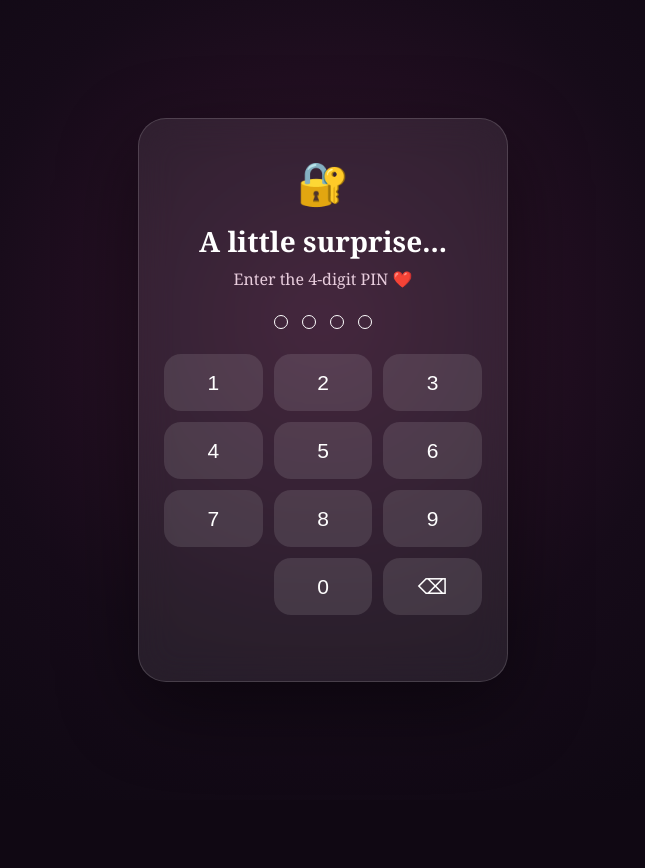
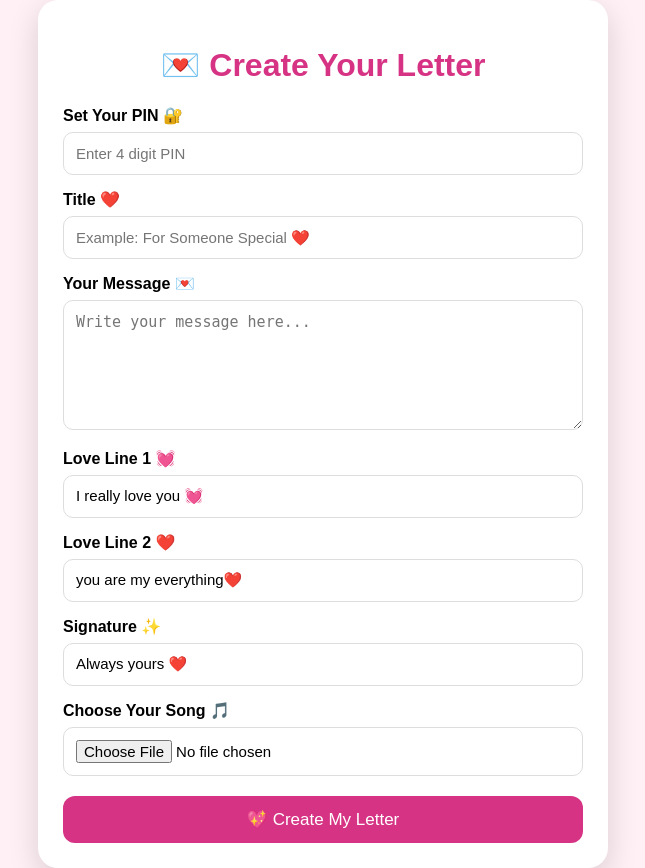
Before and after one commit to sukhalalaravata812-cell/lotus-letter, a Flask app: page / in a window 1280 px wide. Shown: the whole page, without its empty margins (317-962 px from the left). Before the commit the page ends 682 px from the top, so only its background shows below. Run offline with Flask 3, Linux system fonts and the light colour scheme; some libraries are stand-ins or nearby versions.

Commit message:
Add custom song upload with Cloudinary

```diff
--- a/app.py
+++ b/app.py
@@ -1,257 +1,353 @@
+from flask import Flask, render_template, request, jsonify
+from flask_sqlalchemy import SQLAlchemy
 import os
 import secrets
-
-from flask import Flask, render_template, request, jsonify
-from flask_sqlalchemy import SQLAlchemy
-
+import cloudinary
+import cloudinary.uploader
 
 app = Flask(__name__)
 
+# =========================
+# CLOUDINARY
+# =========================
 
-# ================= DATABASE =================
+cloudinary.config(
+    cloud_name=os.environ.get("CLOUDINARY_CLOUD_NAME"),
+    api_key=os.environ.get("CLOUDINARY_API_KEY"),
+    api_secret=os.environ.get("CLOUDINARY_API_SECRET"),
+    secure=True
+)
+
+# =========================
+# DATABASE
+# =========================
 
 database_url = os.environ.get("DATABASE_URL")
 
-if database_url and database_url.startswith("postgres://"):
-    database_url = database_url.replace(
-        "postgres://",
-        "postgresql+psycopg2://",
-        1
-    )
+if database_url:
+    if database_url.startswith("postgres://"):
+        database_url = database_url.replace(
+            "postgres://", "postgresql+psycopg2://", 1
+        )
+    elif database_url.startswith("postgresql://"):
+        database_url = database_url.replace(
+            "postgresql://", "postgresql+psycopg2://", 1
+        )
 
-elif database_url and database_url.startswith("postgresql://"):
-    database_url = database_url.replace(
-        "postgresql://",
-        "postgresql+psycopg2://",
-        1
-    )
+    app.config["SQLALCHEMY_DATABASE_URI"] = database_url
+else:
+    app.config["SQLALCHEMY_DATABASE_URI"] = "sqlite:///letters.db"
 
-
-app.config["SQLALCHEMY_DATABASE_URI"] = database_url
 app.config["SQLALCHEMY_TRACK_MODIFICATIONS"] = False
 
 db = SQLAlchemy(app)
 
 
-# ================= LETTER TABLE =================
+# =========================
+# LETTER MODEL
+# =========================
 
 class Letter(db.Model):
+    id = db.Column(db.Integer, primary_key=True)
 
-    id = db.Column(
-        db.Integer,
-        primary_key=True
+    slug = db.Column(db.String(20), unique=True, nullable=False)
+
+    pin = db.Column(db.String(4), nullable=False)
+
+    title = db.Column(db.Text, nullable=False)
+
+    message = db.Column(db.Text, nullable=False)
+
+    love_line_1 = db.Column(
+        db.Text,
+        nullable=False,
+        default="I really love you 💓"
     )
 
-    slug = db.Column(
-        db.String(20),
-        unique=True,
-        nullable=False
+    love_line_2 = db.Column(
+        db.Text,
+        nullable=False,
+        default="you are my everything❤️"
     )
 
-    pin = db.Column(
-        db.String(4),
-        nullable=False
+    signature = db.Column(
+        db.Text,
+        nullable=False,
+        default="Always yours ❤️"
     )
 
-    title = db.Column(
+    song_url = db.Column(
         db.Text,
-        nullable=False
-    )
-
-    message = db.Column(
-        db.Text,
-        nullable=False
+        nullable=True
     )
 
 
-# ================= CREATE TABLE =================
+# =========================
+# DATABASE SETUP + MIGRATION
+# =========================
 
 with app.app_context():
+
     db.create_all()
 
+    try:
+        db.session.execute(db.text("""
+            ALTER TABLE letter
+            ADD COLUMN IF NOT EXISTS love_line_1
+            TEXT DEFAULT 'I really love you 💓'
+        """))
 
-# ================= HOME =================
+        db.session.execute(db.text("""
+            ALTER TABLE letter
+            ADD COLUMN IF NOT EXISTS love_line_2
+            TEXT DEFAULT 'you are my everything❤️'
+        """))
+
+        db.session.execute(db.text("""
+            ALTER TABLE letter
+            ADD COLUMN IF NOT EXISTS signature
+            TEXT DEFAULT 'Always yours ❤️'
+        """))
+
+        db.session.execute(db.text("""
+            ALTER TABLE letter
+            ADD COLUMN IF NOT EXISTS song_url
+            TEXT
+        """))
+
+        db.session.commit()
+
+    except Exception as e:
+        db.session.rollback()
+        print("Database migration error:", e)
+
+
+# =========================
+# HOME
+# =========================
 
 @app.route("/")
 def home():
-
-    return render_template(
-        "index.html"
-    )
+    return render_template("create.html")
 
 
-# ================= CREATE PAGE =================
+# =========================
+# CREATE PAGE
+# =========================
 
 @app.route("/create")
-def create():
-
-    return render_template(
-        "create.html"
-    )
+def create_page():
+    return render_template("create.html")
 
 
-# ================= CREATE LETTER =================
+# =========================
+# CREATE LETTER API
+# =========================
 
-@app.post("/api/create")
+@app.route("/api/create", methods=["POST"])
 def create_letter():
 
-    data = request.get_json(
-        silent=True
-    ) or {}
+    pin = str(request.form.get("pin", "")).strip()
+    title = str(request.form.get("title", "")).strip()
+    message = str(request.form.get("message", "")).strip()
 
-    pin = data.get(
-        "pin",
-        ""
+    love_line_1 = str(
+        request.form.get(
+            "love_line_1",
+            "I really love you 💓"
+        )
     ).strip()
 
-    title = data.get(
-        "title",
-        ""
+    love_line_2 = str(
+        request.form.get(
+            "love_line_2",
+            "you are my everything❤️"
+        )
     ).strip()
 
-    message = data.get(
-        "message",
-        ""
+    signature = str(
+        request.form.get(
+            "signature",
+            "Always yours ❤️"
+        )
     ).strip()
 
+    # =========================
+    # VALIDATION
+    # =========================
 
-    # Check PIN
-
-    if len(pin) != 4 or not pin.isdigit():
-
+    if not pin.isdigit() or len(pin) != 4:
         return jsonify({
             "ok": False,
             "error": "PIN must be exactly 4 digits."
         }), 400
 
-
-    # Check title/message
-
-    if not title or not message:
-
+    if not title:
         return jsonify({
             "ok": False,
-            "error": "Title and message are required."
+            "error": "Please enter a title."
         }), 400
 
+    if not message:
+        return jsonify({
+            "ok": False,
+            "error": "Please enter a message."
+        }), 400
 
-    # Generate unique link
+    # =========================
+    # SONG UPLOAD
+    # =========================
 
-    slug = secrets.token_urlsafe(
-        6
-    ).replace(
-        "-",
-        ""
-    ).replace(
-        "_",
-        ""
-    )[:8]
+    song_url = None
 
+    song = request.files.get("song")
 
-    # Create letter
+    if song and song.filename:
+        print("SONG RECEIVED:", song.filename)
 
-    letter = Letter(
+        try:
 
+            upload_result = cloudinary.uploader.upload(
+                song,
+                resource_type="video",
+                folder="lotus-letter/songs"
+            )
+
+            song_url = upload_result.get("secure_url")
+
+        except Exception as e:
+
+            print("Cloudinary upload error:", e)
+
+            return jsonify({
+                "ok": False,
+                "error": "Song upload failed. Please try again."
+            }), 500
+
+    # =========================
+    # UNIQUE SLUG
+    # =========================
+
+    while True:
+
+        slug = secrets.token_urlsafe(6)
+
+        slug = slug.replace("-", "").replace("_", "")[:8]
+
+        if not Letter.query.filter_by(slug=slug).first():
+            break
+
+    # =========================
+    # CREATE LETTER
+    # =========================
+
+    new_letter = Letter(
         slug=slug,
-
         pin=pin,
-
         title=title,
-
-        message=message
-
+        message=message,
+        love_line_1=love_line_1 or "I really love you 💓",
+        love_line_2=love_line_2 or "you are my everything❤️",
+        signature=signature or "Always yours ❤️",
+        song_url=song_url
     )
 
-
-    db.session.add(
-        letter
-    )
-
+    db.session.add(new_letter)
     db.session.commit()
 
-
     return jsonify({
-
         "ok": True,
-
         "slug": slug,
-
-        "url": f"/l/{slug}"
-
+        "url": f"/l/{slug}",
+        "preview_url": f"/preview/{slug}"
     })
 
 
-# ================= LETTER PAGE =================
+# =========================
+# LETTER PAGE
+# =========================
 
 @app.route("/l/<slug>")
 def letter_page(slug):
 
-    letter = Letter.query.filter_by(
-        slug=slug
-    ).first()
-
+    letter = Letter.query.filter_by(slug=slug).first()
 
     if not letter:
-
         return "Letter not found ❤️", 404
-
 
     return render_template(
         "index.html",
-        letter_slug=slug
+        letter=letter,
+        preview=False
     )
 
 
-# ================= VERIFY PIN =================
+# =========================
+# PREVIEW PAGE
+# =========================
 
-@app.post("/api/verify/<slug>")
+@app.route("/preview/<slug>")
+def preview_letter(slug):
+
+    letter = Letter.query.filter_by(slug=slug).first()
+
+    if not letter:
+        return "Letter not found ❤️", 404
+
+    return render_template(
+        "index.html",
+        letter=letter,
+        preview=True
+    )
+
+
+# =========================
+# VERIFY PIN
+# =========================
+
+@app.route("/api/verify/<slug>", methods=["POST"])
 def verify_pin(slug):
 
-    data = request.get_json(
-        silent=True
-    ) or {}
-
-
-    letter = Letter.query.filter_by(
-        slug=slug
-    ).first()
-
+    letter = Letter.query.filter_by(slug=slug).first()
 
     if not letter:
+        return jsonify({
+            "ok": False,
+            "error": "Letter not found."
+        }), 404
+
+    data = request.get_json()
+
+    entered_pin = str(
+        data.get("pin", "")
+    ).strip()
+
+    if entered_pin == letter.pin:
 
         return jsonify({
-            "ok": False
-        }), 404
-
-
-    if data.get("pin") == letter.pin:
-
-        return jsonify({
-
             "ok": True,
-
             "title": letter.title,
-
-            "message": letter.message
-
+            "message": letter.message,
+            "love_line_1": letter.love_line_1,
+            "love_line_2": letter.love_line_2,
+            "signature": letter.signature,
+            "song_url": letter.song_url
         })
 
-
     return jsonify({
-        "ok": False
+        "ok": False,
+        "error": "Wrong PIN."
     })
 
 
-# ================= RUN =================
+# =========================
+# RUN
+# =========================
 
 if __name__ == "__main__":
 
     app.run(
-
         host="0.0.0.0",
-
         port=5000,
-
         debug=True
-
     )
--- a/requirements.txt
+++ b/requirements.txt
@@ -2,3 +2,4 @@ Flask
 gunicorn
 Flask-SQLAlchemy
 psycopg2-binary
+cloudinary
--- a/static/script.js
+++ b/static/script.js
@@ -8,7 +8,9 @@ const error = document.getElementById("error");
 let pin = "";
 
 
-/* ================= PIN DOTS ================= */
+// =========================
+// UPDATE PIN DOTS
+// =========================
 
 function updateDots() {
 
@@ -25,21 +27,29 @@ function updateDots() {
 }
 
 
-/* ================= CHECK PIN ================= */
+// =========================
+// CHECK PIN
+// =========================
 
 async function checkPin() {
 
     try {
 
-        const slug = window.location.pathname.split("/")[2];
+        const slug =
+            window.location.pathname.split("/")[2];
 
         if (!slug) {
-            error.textContent = "Invalid letter link ❤️";
+
+            error.textContent =
+                "Invalid letter link ❤️";
+
             return;
         }
 
-        const response = await fetch(`/api/verify/${slug}`, {
 
+        const response = await fetch(
+            `/api/verify/${slug}`,
+            {
                 method: "POST",
 
                 headers: {
@@ -49,42 +59,87 @@ async function checkPin() {
                 body: JSON.stringify({
                     pin: pin
                 })
+            }
+        );
 
-        });
 
-        const result = await response.json();
+        const result =
+            await response.json();
 
 
         if (result.ok) {
 
-            // Load custom letter content
-            document.getElementById("customTitle").textContent =
-                result.title;
+            // =========================
+            // CUSTOM CONTENT
+            // =========================
 
-            document.getElementById("customMessage").textContent =
-                result.message;
+            document.getElementById(
+                "customTitle"
+            ).textContent = result.title;
 
 
-            /* PIN screen hide */
+            document.getElementById(
+                "customMessage"
+            ).textContent = result.message;
+
+
+            document.getElementById(
+                "loveLine1"
+            ).textContent =
+                result.love_line_1;
+
+
+            document.getElementById(
+                "loveLine2"
+            ).textContent =
+                result.love_line_2;
+
+
+            document.getElementById(
+                "signature"
+            ).textContent =
+                result.signature;
+
+
+            // =========================
+            // CUSTOM SONG
+            // =========================
+
+            if (result.song_url) {
+
+                const songSource =
+                    song.querySelector("source");
+
+                songSource.src =
+                    result.song_url;
+
+                song.load();
+
+            }
+
+
+            // =========================
+            // SHOW FLOWER ANIMATION
+            // =========================
 
             lockScreen.classList.remove("active");
-
-
-            /* Lotus screen show */
 
             flowerScreen.classList.add("active");
 
 
-            /*
-                Lotus animation ke baad
-                letter screen open hoga.
-            */
+            // =========================
+            // SHOW LETTER
+            // =========================
 
             setTimeout(() => {
 
-                flowerScreen.classList.remove("active");
+                flowerScreen.classList.remove(
+                    "active"
+                );
 
-                letterScreen.classList.add("active");
+                letterScreen.classList.add(
+                    "active"
+                );
 
             }, 7200);
 
@@ -100,6 +155,7 @@ async function checkPin() {
 
         }
 
+
     } catch (errorObject) {
 
         console.error(errorObject);
@@ -112,13 +168,19 @@ async function checkPin() {
 }
 
 
-/* ================= NUMBER BUTTONS ================= */
+// =========================
+// KEYPAD
+// =========================
 
 document
-    .querySelectorAll(".keypad button[data-key]")
+    .querySelectorAll(
+        ".keypad button[data-key]"
+    )
     .forEach(button => {
 
-        button.addEventListener("click", () => {
+        button.addEventListener(
+            "click",
+            () => {
 
                 if (pin.length >= 4) {
                     return;
@@ -129,27 +191,23 @@ document
                 updateDots();
 
 
-            /*
-                4 digits complete hone par
-                automatically PIN check hoga.
-            */
-
                 if (pin.length === 4) {
 
                     setTimeout(() => {
-
                         checkPin();
-
                     }, 180);
 
                 }
 
-        });
+            }
+        );
 
     });
 
 
-/* ================= BACKSPACE ================= */
+// =========================
+// BACKSPACE
+// =========================
 
 document
     .getElementById("backspace")
@@ -164,7 +222,9 @@ document
     });
 
 
-/* ================= MUSIC ================= */
+// =========================
+// MUSIC
+// =========================
 
 const musicButton =
     document.getElementById("musicBtn");
@@ -173,7 +233,9 @@ const song =
     document.getElementById("song");
 
 
-musicButton.addEventListener("click", async () => {
+musicButton.addEventListener(
+    "click",
+    async () => {
 
         try {
 
@@ -193,11 +255,14 @@ musicButton.addEventListener("click", async () => {
 
             }
 
-    } catch {
+        } catch (errorObject) {
+
+            console.error(errorObject);
 
             musicButton.textContent =
-            "Add your MP3 in static folder";
+                "🎵 Song could not play";
 
         }
 
-});
+    }
+);
--- a/static/style.css
+++ b/static/style.css
@@ -17,7 +17,7 @@ body {
             #07050c 100%
         );
 
-    color: white;
+    color: rgb(155, 6, 6);
 }
 
 
@@ -52,7 +52,7 @@ body {
 
     border-radius: 28px;
 
-    background: rgba(255, 255, 255, 0.08);
+    background: rgba(169, 11, 11, 0.08);
 
     border: 1px solid rgba(255, 255, 255, 0.15);
 
@@ -207,7 +207,7 @@ body {
 
     position: absolute;
 
-    top: 12%;
+    top: 15%;
 
     color: #e7c5dc;
 
@@ -784,3 +784,10 @@ body {
         font-size: 25px;
     }
 }
+/* =========================
+   PREVIEW MODE
+   ========================= */
+
+.preview-hidden {
+    display: none !important;
+}
--- a/templates/create.html
+++ b/templates/create.html
@@ -1,11 +1,10 @@
 <!DOCTYPE html>
 <html lang="en">
-
 <head>
     <meta charset="UTF-8">
     <meta name="viewport" content="width=device-width, initial-scale=1.0">
 
-    <title>Create Your Letter</title>
+    <title>Create Your Letter 💌</title>
 
     <style>
         body {
@@ -21,7 +20,7 @@
         .box {
             background: white;
             width: 90%;
-            max-width: 500px;
+            max-width: 520px;
             padding: 25px;
             border-radius: 20px;
             box-shadow: 0 10px 30px rgba(0,0,0,0.15);
@@ -50,8 +49,12 @@
         }
 
         textarea {
-            height: 150px;
+            height: 130px;
             resize: vertical;
+        }
+
+        input[type="file"] {
+            background: #fff;
         }
 
         button {
@@ -86,7 +89,10 @@
 
         #copyBtn {
             background: #6f42c1;
-            margin-top: 10px;
+        }
+
+        #previewBtn {
+            background: #198754;
         }
     </style>
 </head>
@@ -97,8 +103,7 @@
 
     <h1>💌 Create Your Letter</h1>
 
-    <label>Set Your PIN</label>
-
+    <label>Set Your PIN 🔐</label>
     <input
         type="password"
         id="pin"
@@ -107,23 +112,41 @@
         placeholder="Enter 4 digit PIN"
     >
 
-    <label>Title</label>
-
+    <label>Title ❤️</label>
     <input
         type="text"
         id="title"
         placeholder="Example: For Someone Special ❤️"
     >
 
-    <label>Your Message</label>
-
+    <label>Your Message 💌</label>
     <textarea
         id="message"
         placeholder="Write your message here..."
     ></textarea>
 
+    <label>Love Line 1 💓</label>
+    <input
+        type="text"
+        id="love_line_1"
+        value="I really love you 💓"
+    >
+
+    <label>Love Line 2 ❤️</label>
+    <input
+        type="text"
+        id="love_line_2"
+        value="you are my everything❤️"
+    >
+
+    <label>Signature ✨</label>
+    <input
+        type="text"
+        id="signature"
+        value="Always yours ❤️"
+    >
+
     <label>Choose Your Song 🎵</label>
-
     <input
         type="file"
         id="songFile"
@@ -134,15 +157,22 @@
         💖 Create My Letter
     </button>
 
-
     <div id="linkBox">
 
-        <strong>🎉 Your unique letter link:</strong>
+        <strong>🎉 Your letter has been created!</strong>
+
+        <p>
+            🔗 Your unique letter link:
+        </p>
 
         <p id="letterLink"></p>
 
         <button id="copyBtn" onclick="copyLink()">
             📋 Copy Link
+        </button>
+
+        <button id="previewBtn" onclick="previewLetter()">
+            👀 Preview Your Letter
         </button>
 
     </div>
@@ -153,6 +183,7 @@
 <script>
 
 let generatedLink = "";
+let previewLink = "";
 
 
 async function createLetter() {
@@ -166,6 +197,18 @@ async function createLetter() {
     const message =
         document.getElementById("message").value.trim();
 
+    const loveLine1 =
+        document.getElementById("love_line_1").value.trim();
+
+    const loveLine2 =
+        document.getElementById("love_line_2").value.trim();
+
+    const signature =
+        document.getElementById("signature").value.trim();
+
+    const songFile =
+        document.getElementById("songFile").files[0];
+
 
     if (pin.length !== 4 || !/^\d{4}$/.test(pin)) {
 
@@ -177,10 +220,29 @@ async function createLetter() {
 
     if (!title || !message) {
 
-        alert("Please fill all fields.");
+        alert("Please fill Title and Message.");
 
         return;
     }
+
+
+    if (!songFile) {
+
+        alert("Please choose a song 🎵");
+
+        return;
+    }
+
+
+    const formData = new FormData();
+
+    formData.append("pin", pin);
+    formData.append("title", title);
+    formData.append("message", message);
+    formData.append("love_line_1", loveLine1);
+    formData.append("love_line_2", loveLine2);
+    formData.append("signature", signature);
+    formData.append("song", songFile);
 
 
     try {
@@ -189,19 +251,7 @@ async function createLetter() {
 
             method: "POST",
 
-            headers: {
-                "Content-Type": "application/json"
-            },
-
-            body: JSON.stringify({
-
-                pin: pin,
-
-                title: title,
-
-                message: message
-
-            })
+            body: formData
 
         });
 
@@ -214,6 +264,9 @@ async function createLetter() {
             generatedLink =
                 window.location.origin + result.url;
 
+            previewLink =
+                window.location.origin + result.preview_url;
+
 
             document.getElementById("letterLink").textContent =
                 generatedLink;
@@ -224,10 +277,6 @@ async function createLetter() {
 
 
             alert("Your letter has been created! ❤️");
-            setTimeout(() => {
-    window.location.href = generatedLink;
-}, 1000);
-
 
         } else {
 
@@ -235,8 +284,8 @@ async function createLetter() {
                 result.error ||
                 "Something went wrong."
             );
+        }
 
-        }
 
     } catch (error) {
 
@@ -245,27 +294,23 @@ async function createLetter() {
         alert(
             "Server error. Please try again."
         );
-
     }
-
 }
 
 
 function copyLink() {
 
-    if (!generatedLink) {
-        return;
-    }
+    if (!generatedLink) return;
 
 
-    navigator.clipboard.writeText(
-        generatedLink
-    )
+    navigator.clipboard.writeText(generatedLink)
+
         .then(() => {
 
             alert("Link copied! ❤️");
 
         })
+
         .catch(() => {
 
             alert(
@@ -273,11 +318,20 @@ function copyLink() {
             );
 
         });
+}
 
+
+function previewLetter() {
+
+    if (!previewLink) return;
+
+    window.open(
+        previewLink,
+        "_blank"
+    );
 }
 
 </script>
 
 </body>
-
 </html>
--- a/templates/index.html
+++ b/templates/index.html
@@ -14,7 +14,8 @@
 
     <!-- ================= PIN SCREEN ================= -->
 
-    <section id="lockScreen" class="screen active">
+    <section id="lockScreen"
+             class="screen {% if preview %}preview-hidden{% else %}active{% endif %}">
 
         <div class="lock-card">
 
@@ -108,7 +109,8 @@
 
     <!-- ================= LETTER SCREEN ================= -->
 
-    <section id="letterScreen" class="screen">
+    <section id="letterScreen"
+             class="screen {% if preview %}active{% endif %}">
 
         <div class="letter-wrap">
 
@@ -123,21 +125,45 @@
                         </div>
 
                         <!-- CUSTOM TITLE -->
-                        <h2 id="customTitle"></h2>
+                        <h2 id="customTitle">
+                            {% if preview %}
+                                {{ letter.title }}
+                            {% endif %}
+                        </h2>
 
                         <!-- CUSTOM MESSAGE -->
-                        <p id="customMessage"></p>
-
-
-                        <p class="love">
-                            I really love you 💓
-                            <br>
-                            I love you so much ❤️
+                        <p id="customMessage">
+                            {% if preview %}
+                                {{ letter.message }}
+                            {% endif %}
                         </p>
 
+                        <!-- CUSTOM LOVE LINES -->
+                        <p class="love">
 
-                        <div class="signature">
-                            Always yours ❤️
+                            <span id="loveLine1">
+                                {% if preview %}
+                                    {{ letter.love_line_1 }}
+                                {% endif %}
+                            </span>
+
+                            <br>
+
+                            <span id="loveLine2">
+                                {% if preview %}
+                                    {{ letter.love_line_2 }}
+                                {% endif %}
+                            </span>
+
+                        </p>
+
+                        <!-- CUSTOM SIGNATURE -->
+                        <div class="signature" id="signature">
+
+                            {% if preview %}
+                                {{ letter.signature }}
+                            {% endif %}
+
                         </div>
 
                     </div>
@@ -147,15 +173,16 @@
             </div>
 
 
+            <!-- ================= MUSIC ================= -->
+
             <button id="musicBtn" class="music-btn">
                 🎵 Play our song
             </button>
 
-
             <audio id="song" loop>
 
                 <source
-                    src="{{ url_for('static', filename='be-my-baby.mp3') }}"
+                    src="{% if preview and letter.song_url %}{{ letter.song_url }}{% else %}{{ url_for('static', filename='be-my-baby.mp3') }}{% endif %}"
                     type="audio/mpeg">
 
             </audio>
```
Lines whose indentation alone changed are shown as unchanged.
